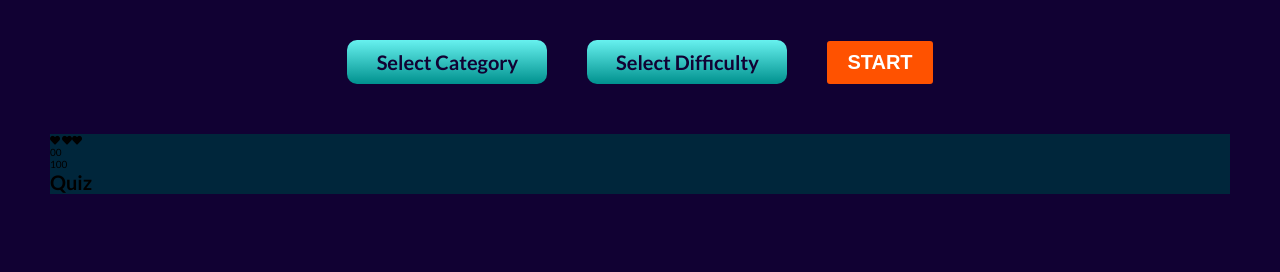
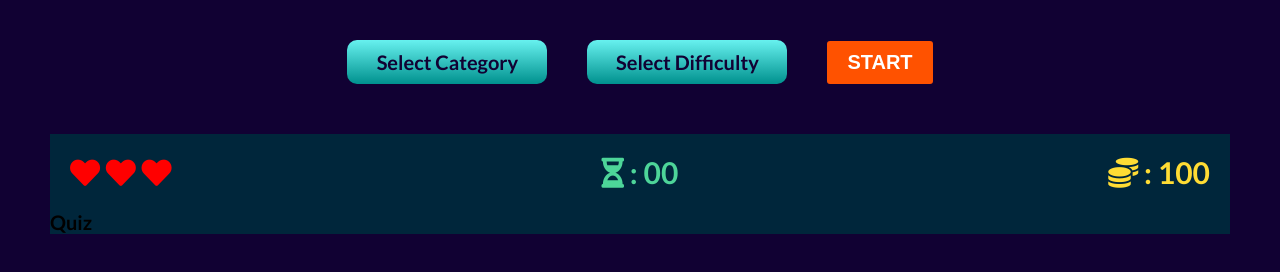
Before and after one commit to lmncode/quiz-app, a website: page index.html in a window 1280 px wide. Drawn offline with Linux system fonts and the light colour scheme.

Commit message:
implement info-bar design

```diff
--- a/index.html
+++ b/index.html
@@ -32,13 +32,17 @@
       </div>
 
       <div class="quiz-section">
-        <div class="info">
+        <div class="info-bar">
           <div class="life">
             <i class="fas fa-heart"></i>
-            <i class="fas fa-heart"></i><i class="fas fa-heart"></i>
+            <i class="fas fa-heart"></i> <i class="fas fa-heart"></i>
           </div>
-          <div class="timer">00</div>
-          <div class="score">100</div>
+          <div class="timer">
+            <i class="fas fa-hourglass-half"></i> : <span>00</span>
+          </div>
+          <div class="score">
+            <i class="fas fa-coins"></i> : <span>100</span>
+          </div>
         </div>
         <h1>Quiz</h1>
       </div>
--- a/src/style/layout/_quiz.scss
+++ b/src/style/layout/_quiz.scss
@@ -2,3 +2,27 @@
   background-color: #00263b;
   margin: 5rem;
 }
+
+.info-bar {
+  @include flexCenter;
+  padding: 2rem;
+  justify-content: space-between;
+  //background-color: $color-white;
+
+  & > * {
+    font-size: 3rem;
+    font-weight: 700;
+  }
+
+  .life {
+    color: red;
+  }
+
+  .timer {
+    color: $color-green-light;
+  }
+
+  .score {
+    color: $color-yellow;
+  }
+}
```
Also changed, not shown: package.json (added, +23 -0 lines), src/style/main.css, 3 other files.
